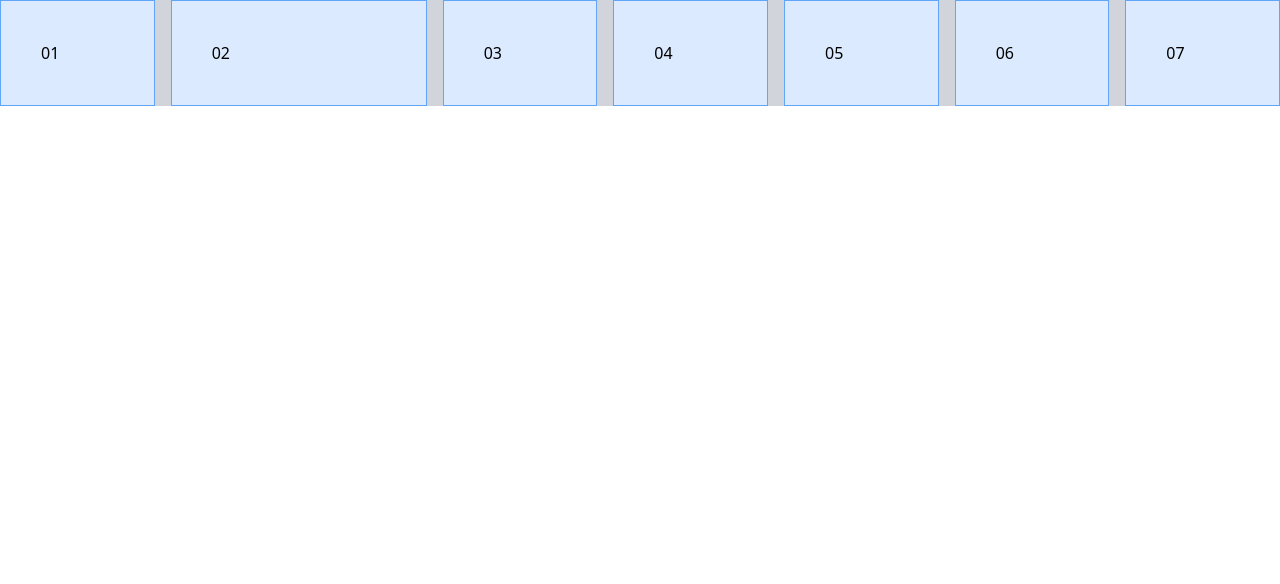
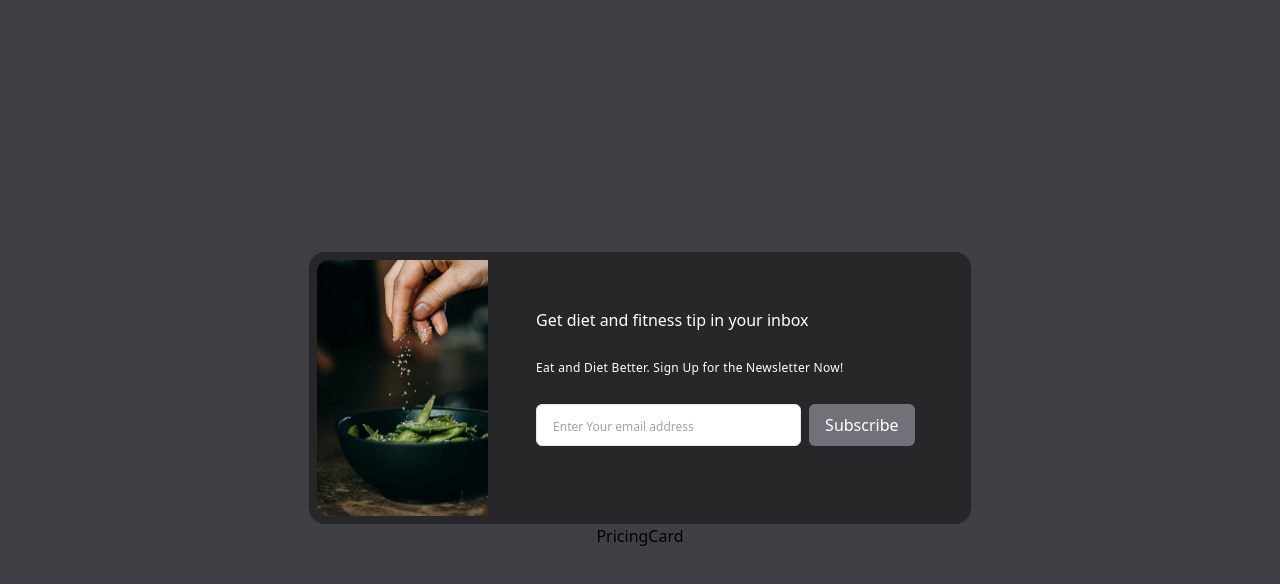
Before and after one commit to sree-r-one/tailwind-brad-traversy, a React (Vite) app: page / in a window 1280 px wide. Shown: the top 584 px of the page. Built offline with nearby package versions, Linux system fonts and the light colour scheme.

Commit message:
email subscribe

```diff
--- a/src/App.jsx
+++ b/src/App.jsx
@@ -1,32 +1,12 @@
 import React from "react";
+import EmailSubscribe from "./components/EmailSubscribe";
+import PricingCard from "./components/PricingCard";
 
 const App = () => {
   return (
-    <div>
-      {/* Flex and Alignment  */}
-
-      {/* <div className="flex h-72 w-full items-center justify-between bg-gray-300">
-        <div className="border border-blue-400 bg-blue-100 p-10">01</div>
-        <div className="border border-blue-400 bg-blue-100 p-10">02</div>
-        <div className="border border-blue-400 bg-blue-100 p-10">03</div>
-        <div className="border border-blue-400 bg-blue-100 p-10">04</div>
-      </div> */}
-
-      <div className="flex w-full gap-4 bg-gray-300">
-        <div className="w-64 flex-initial border border-blue-400 bg-blue-100 p-10">
-          01
-        </div>
-        <div className="w-64 flex-none border border-blue-400 bg-blue-100 p-10">
-          02
-        </div>
-        <div className="w-64 flex-auto border border-blue-400 bg-blue-100  p-10">
-          03
-        </div>
-        <div className="w-64 border border-blue-400 bg-blue-100 p-10">04</div>
-        <div className="w-64 border border-blue-400 bg-blue-100 p-10">05</div>
-        <div className="w-64 border border-blue-400 bg-blue-100 p-10">06</div>
-        <div className="w-64 border border-blue-400 bg-blue-100 p-10">07</div>
-      </div>
+    <div className="flex h-screen flex-col items-center justify-center bg-zinc-700">
+      <EmailSubscribe />
+      <PricingCard />
     </div>
   );
 };
--- /dev/null
+++ b/src/components/EmailSubscribe.jsx
@@ -0,0 +1,42 @@
+import React from "react";
+import imgEmailSubscribe from "../assets/email-subscribe-2.jpg";
+
+const EmailSubscribe = () => {
+  return (
+    // Card
+    <div className="mx-6 rounded-2xl bg-zinc-800 p-2">
+      {/* Flex Container */}
+      <div className="flex flex-col md:flex-row">
+        {/* Image */}
+        <img
+          src={imgEmailSubscribe}
+          alt=""
+          className="object-fit h-80 transform rounded-xl transition duration-200 ease-in-out hover:scale-105 md:h-64 md:rounded-l-xl md:rounded-r-none"
+        />
+        {/* Content */}
+        <div className="p-6 text-white md:p-12">
+          <h2 className="text-center font-medium  md:text-left">
+            Get diet and fitness tip in your inbox
+          </h2>
+          <p className="my-4 max-w-xs text-center text-xs leading-10 tracking-wide md:text-left">
+            Eat and Diet Better. Sign Up for the Newsletter Now!
+          </p>
+
+          {/* Input */}
+          <div className="flex flex-col space-y-4 md:flex-row md:space-x-2 md:space-y-0">
+            <input
+              type="text"
+              placeholder="Enter Your email address"
+              className="border-color-zinc-500 rounded-md border p-2 px-4 placeholder:text-center placeholder:text-xs md:placeholder:text-left"
+            />
+            <button className="mt-4 rounded-md bg-zinc-500 px-4 py-2 text-white md:mt-0">
+              Subscribe
+            </button>
+          </div>
+        </div>
+      </div>
+    </div>
+  );
+};
+
+export default EmailSubscribe;
--- /dev/null
+++ b/src/components/PricingCard.jsx
@@ -0,0 +1,7 @@
+import React from "react";
+
+const PricingCard = () => {
+  return <div>PricingCard</div>;
+};
+
+export default PricingCard;
```
Also changed, not shown: src/assets/email-subscribe-2.jpg (added), src/assets/email-subscribe.png (added).
